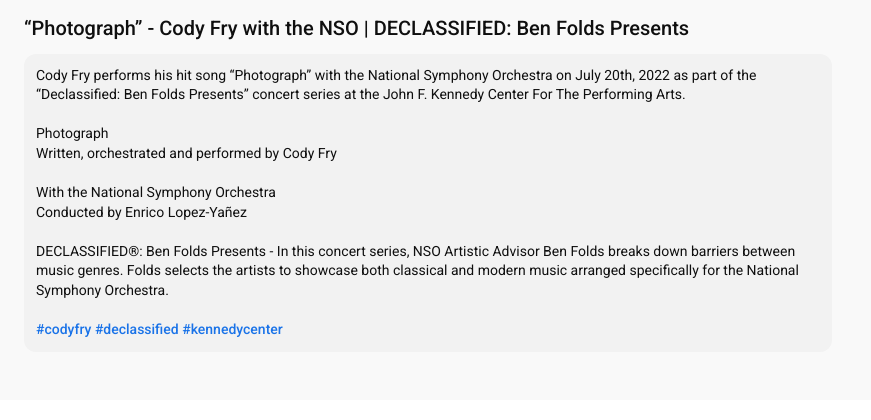
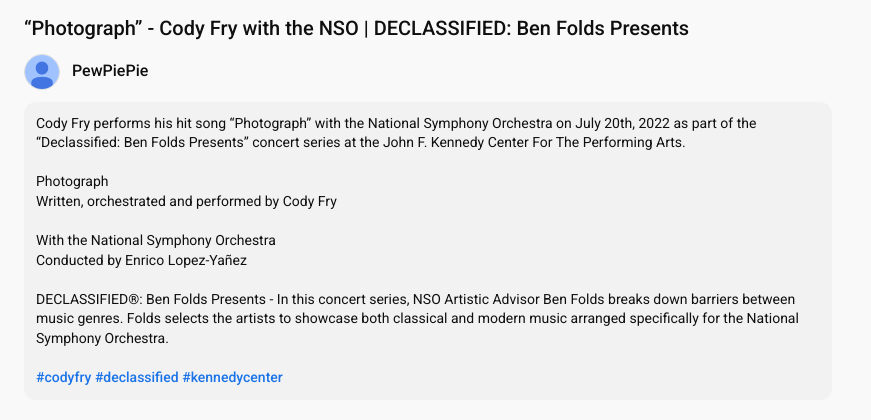
Before and after one commit to TazkieCT/ZouTube, a PHP site: page /watch.php in a window 1280 px wide. Shown: the part 537-957 px from the top of the page, without its empty margins (0-871 px from the left). Before the commit the page ends 889 px from the top, so only its background shows below. Run offline with PHP 8.4, Linux system fonts and the light colour scheme.

Commit message:
Feat: add channel

```diff
--- a/styles/player.css
+++ b/styles/player.css
@@ -402,3 +402,41 @@ button {
         font-size: 18px;
     }
 }
+
+.channel-info {
+    display: flex;
+    align-items: center;
+    margin-bottom: 12px;
+}
+
+.channel-link {
+    display: flex;
+    align-items: center;
+    text-decoration: none;
+    color: inherit;
+}
+
+.channel-avatar {
+    width: 36px;
+    height: 36px;
+    border-radius: 50%;
+    object-fit: cover;
+    margin-right: 12px;
+    border: 1px solid #ddd;
+}
+
+.channel-text {
+    display: flex;
+    flex-direction: column;
+}
+
+.channel-name {
+    font-size: 16px;
+    font-weight: 500;
+    margin: 0;
+}
+
+.channel-subtext {
+    font-size: 13px;
+    color: #606060;
+}
--- a/watch.php
+++ b/watch.php
@@ -117,6 +117,14 @@ if (!$video) {
             </div>
             <div class="video-info">
                 <h1 class="video-title"><?php echo htmlspecialchars($video['title']); ?></h1>
+                <div class="channel-info">
+                    <!-- <a href="/ZouTube/search.php?query=<?php echo urlencode($video['creator']); ?>" class="channel-link"> -->
+                        <img src="/ZouTube/uploads/profile.png" alt="Channel Image" class="channel-avatar">
+                        <div class="channel-text">
+                            <h3 class="channel-name"><?php echo htmlspecialchars($video['creator']); ?></h3>
+                        </div>
+                    <!-- </a> -->
+                </div>
                 <div class="video-description">
                     <p>
                         <?php
@@ -130,6 +138,7 @@ if (!$video) {
                     </p>
                 </div>
             </div>
+
         </div>
 
         <div class="sidebar">
```
Also changed, not shown: uploads/profile.png (added).
